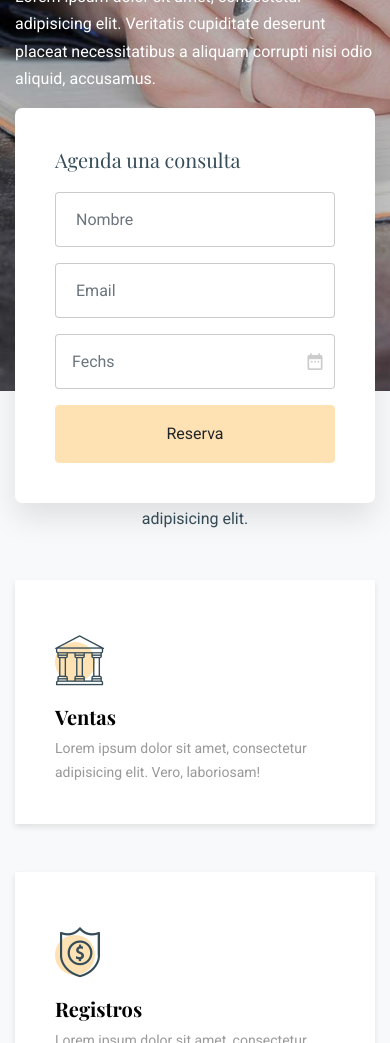
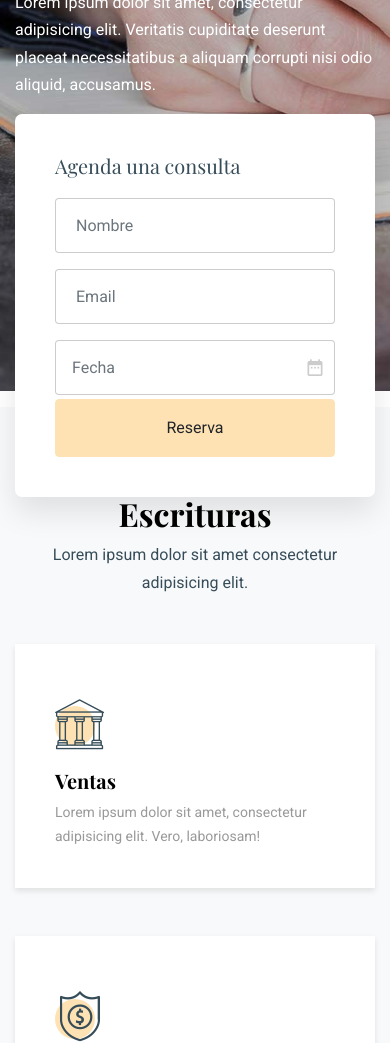
Before and after one commit to mauricio-aguirre081/escribaniaejem, a plain HTML site: page index.html in a window 390 px wide. Shown: the part 453-1496 px from the top of the page. Drawn offline with nearby package versions, Linux system fonts and the light colour scheme; files whose address does not match are found by name.

Commit message:
hamb menu fixed col 6, escrituras mt fixed

```diff
--- a/css/style.css
+++ b/css/style.css
@@ -244,7 +244,7 @@ h1, h2, h3, h4, h5,
       padding-left: 0;
       padding-right: 0; } }
   .site-navbar .toggle-button {
-    position: absolute;
+    position: relative;
     right: 0px; }
   .site-navbar .site-logo {
     margin: 0;
--- a/index.html
+++ b/index.html
@@ -50,7 +50,7 @@
               </div>
             </div>
 
-            <div class="col-9 text-right text-lg-left">
+            <div class="col-6 text-right text-lg-left">
 
               <span class="d-inline-block d-lg-none"><a href="#" class=" site-menu-toggle js-menu-toggle py-5 "><span class="icon-menu h3 text-black"></span></a></span>
 
@@ -103,9 +103,9 @@
                       <div class="mb-3 mb-md-4 col-md-12">
                         <input type="email" class="form-control" placeholder="Email">
                       </div>
-                      <div class="mb-3 mb-md-4 col-md-12">
+                      <div class="mb-1 mb-md-4 col-md-12">
                         <div class="form-control-wrap">
-                          <input type="text" id="cf-4" placeholder="Fechs" class="form-control datepicker px-3">
+                          <input type="text" id="cf-4" placeholder="Fecha" class="form-control datepicker px-3">
                           <span class="icon icon-date_range"></span>
                         </div>
                       </div>
@@ -127,9 +127,9 @@
 
 
 
-      <div class="site-section bg-light">
-        <div class="container">
-          <div class="mb-5 text-center">
+      <div class="site-section bg-light mt-3">
+        <div class="container ">
+          <div class="mb-5 mt-5 text-center">
             <h2 class="section-heading"><strong class="text-black">Escrituras</strong> </h2>
             <p class="mb-5">Lorem ipsum dolor sit amet consectetur adipisicing elit.</p>
           </div>
```
